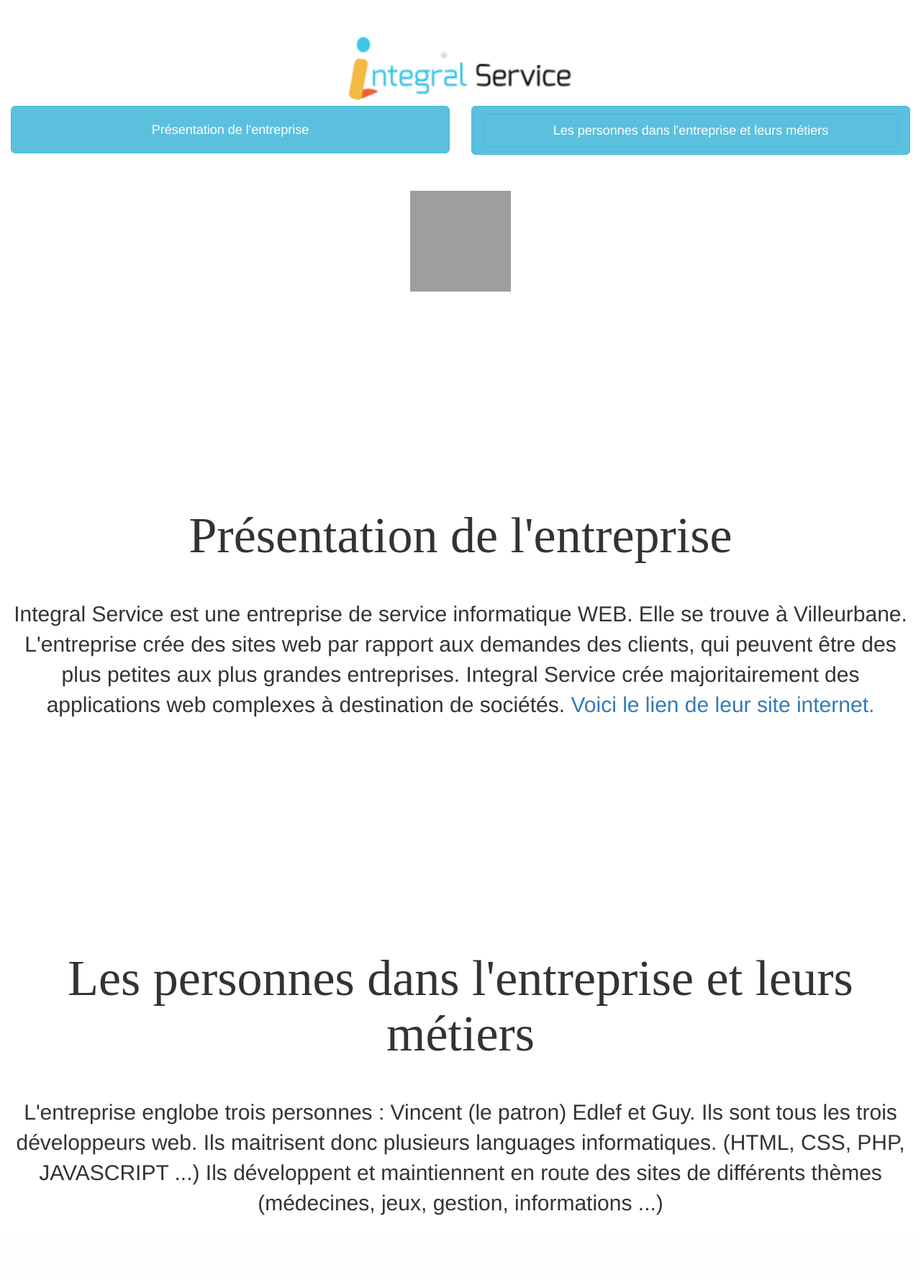
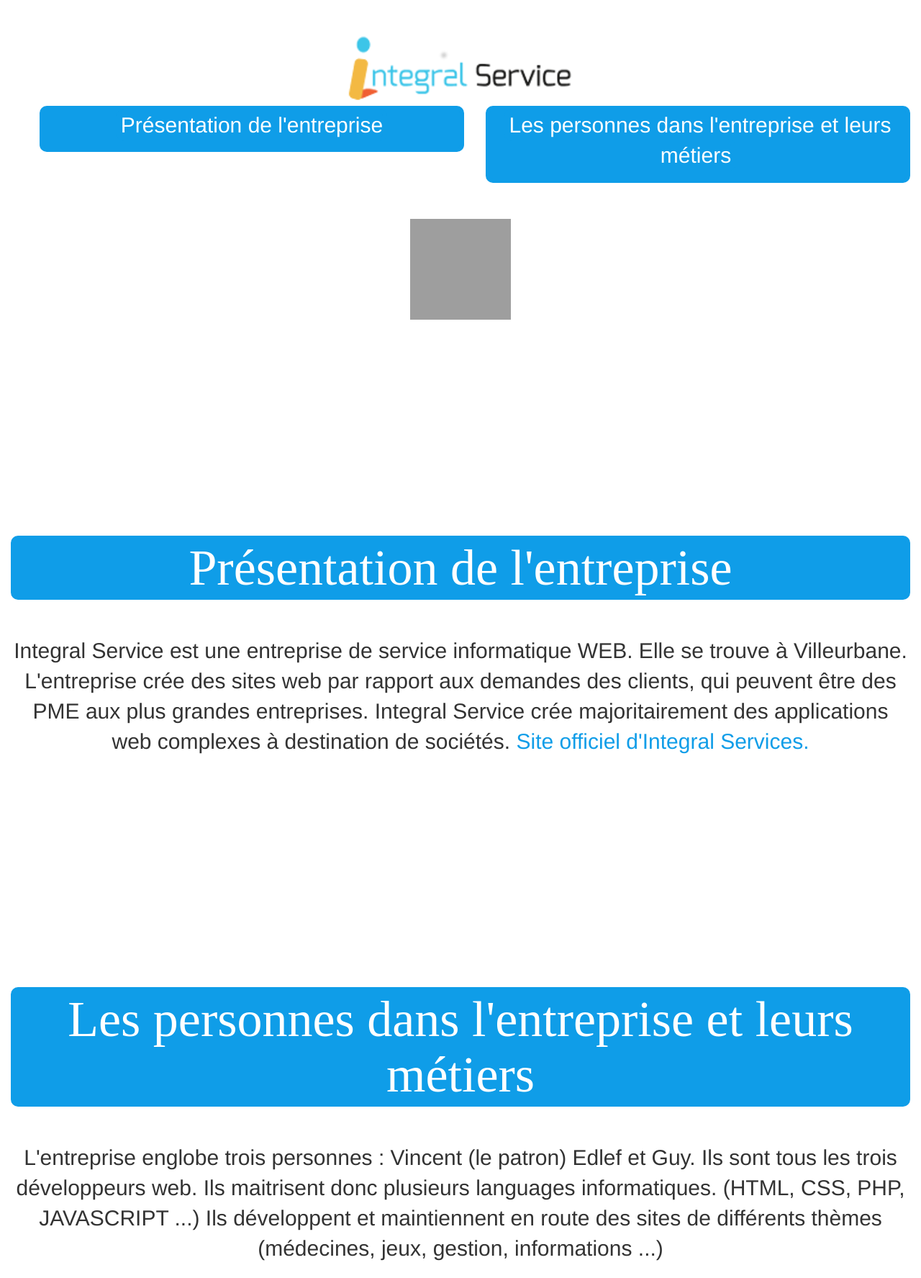
Before and after one commit to smashou/nicolas-rosello, a PHP site: page /layoutit.html in a window 1280 px wide. Shown: the part 51-1826 px from the top of the page at 72% size. Before the commit the page ends 1739 px from the top, so only its background shows below. Run offline with PHP 8.4, Linux system fonts and the light colour scheme; grey boxes are pictures that could not be loaded.

Commit message:
modification du site internet, modification du menu de la seconde page en menu ul li

```diff
--- a/layoutit.css
+++ b/layoutit.css
@@ -41,3 +41,35 @@ h2
 {
 	padding-right: 150px;
 }
+
+.lul
+{
+	border: 6px #0F9DE8 solid;
+	border-radius: 10px;
+	background-color: #0F9DE8;
+	color: white;
+}
+
+.laliste
+{
+	border: 6px #0F9DE8 solid;
+	border-radius: 10px;
+	background-color: #0F9DE8;
+	color: white;
+}
+
+.uneliste
+{
+	text-align: center;
+	font-size: 25px;
+}
+
+.letexte
+{
+	font-size: 30px;
+}
+
+.officiel
+{
+	color: #0F9DE8
+}
--- a/layoutit.html
+++ b/layoutit.html
@@ -62,21 +62,27 @@
 
 	</div>
 	<div class="row">
+	     <ol class="uneliste">
 		<div class="col-md-6">
-
-			<button type="button" class="btn btn-lg btn-block btn-info" title="Cliquez ici pour voir l'article">
-				<a class="btn-lg btn-block btn-info" href="#ancre">Présentation de l'entreprise</a>
-			</button>
+		 <li class="laliste">
+			<p class="letexte">
+				<a class="lul" href="#ancre" title="Cliquez ici pour voir l'article">
+				Présentation de l'entreprise
+				</a>
+			</p>
+		 </li>
 		</div>
 
-
 		<div class="col-md-6">
-
-			<button type="button" class="btn btn-info btn-lg btn-block" title="Cliquez ici pour voir l'article">
-				<a class="btn btn-info btn-lg btn-block" href="#ancre1">Les personnes dans l'entreprise et leurs métiers</a>
-			</button>
-
+		 <li class="laliste">
+		    <p class="letexte">
+				<a class="lul" href="#ancre1" title="Cliquez ici pour voir l'article">
+				Les personnes dans l'entreprise et leurs métiers
+				</a>
+			</p>
+		 </li>
 		</div>
+		</ol>
 
 
 		<div class="col-md-12 img-2">
@@ -89,18 +95,18 @@
 	<div class="row">
 		<div class="col-md-12">
 
-		<h2 id="ancre">Présentation de l'entreprise</h2>
+		<h2 id="ancre" class="lul">Présentation de l'entreprise</h2>
 			<p class="text-center lead">
 				Integral Service est une entreprise de service informatique WEB. Elle se trouve à Villeurbane.
-				L'entreprise crée des sites web par rapport aux demandes des clients, qui peuvent être des plus petites aux plus grandes entreprises. Integral Service crée majoritairement des applications web complexes à destination de sociétés.
-				<a href="http://www.integral-service.fr/" title="Lien du site Integral Service">Voici le lien de leur site internet. </a>
+				L'entreprise crée des sites web par rapport aux demandes des clients, qui peuvent être des PME aux plus grandes entreprises. Integral Service crée majoritairement des applications web complexes à destination de sociétés.
+				<a href="http://www.integral-service.fr/" title="Site officiel d'Integral Services" class="officiel">Site officiel d'Integral Services. </a>
 			</p>
 		</div>
 	</div>
 	<div class="row">
 		<div class="col-md-12">
 
-		<h2 class="deux" id="ancre1">Les personnes dans l'entreprise et leurs métiers </h2>
+		<h2 class="deux lul" id="ancre1">Les personnes dans l'entreprise et leurs métiers </h2>
 			<p class="lead text-center">
 			L'entreprise englobe trois personnes : Vincent (le patron) Edlef et Guy. Ils sont tous les trois développeurs web. Ils maitrisent donc plusieurs languages informatiques. (HTML, CSS, PHP, JAVASCRIPT ...) Ils développent et maintiennent en route des sites de différents thèmes (médecines, jeux, gestion, informations ...)
 			</p>
```
Also changed, not shown: layoutit2.css (+30 -0 lines), layoutit2.html (+35 -26 lines), site.html (deleted, +0 -23 lines), site_2.html (deleted, +0 -27 lines), style.css (deleted, +0 -20 lines), style2.css (deleted).
